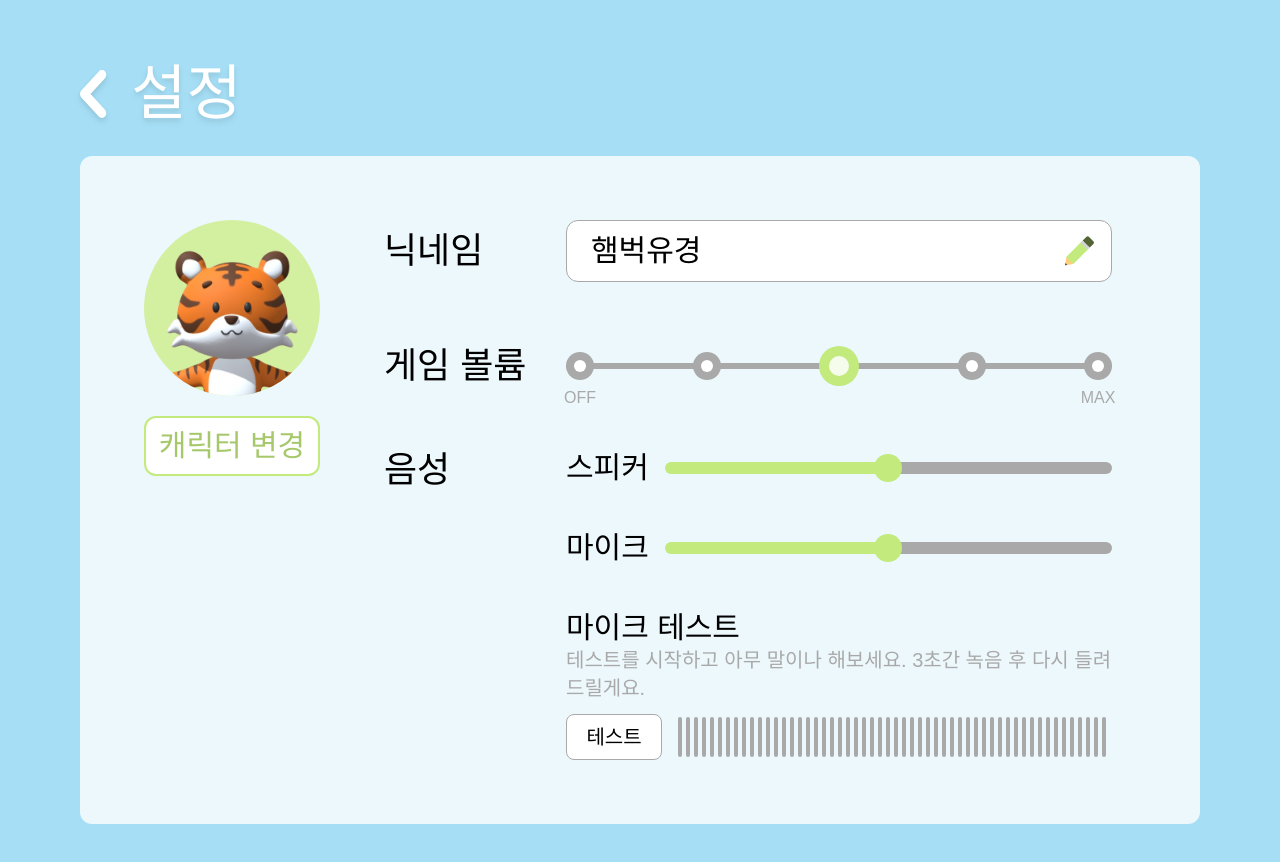
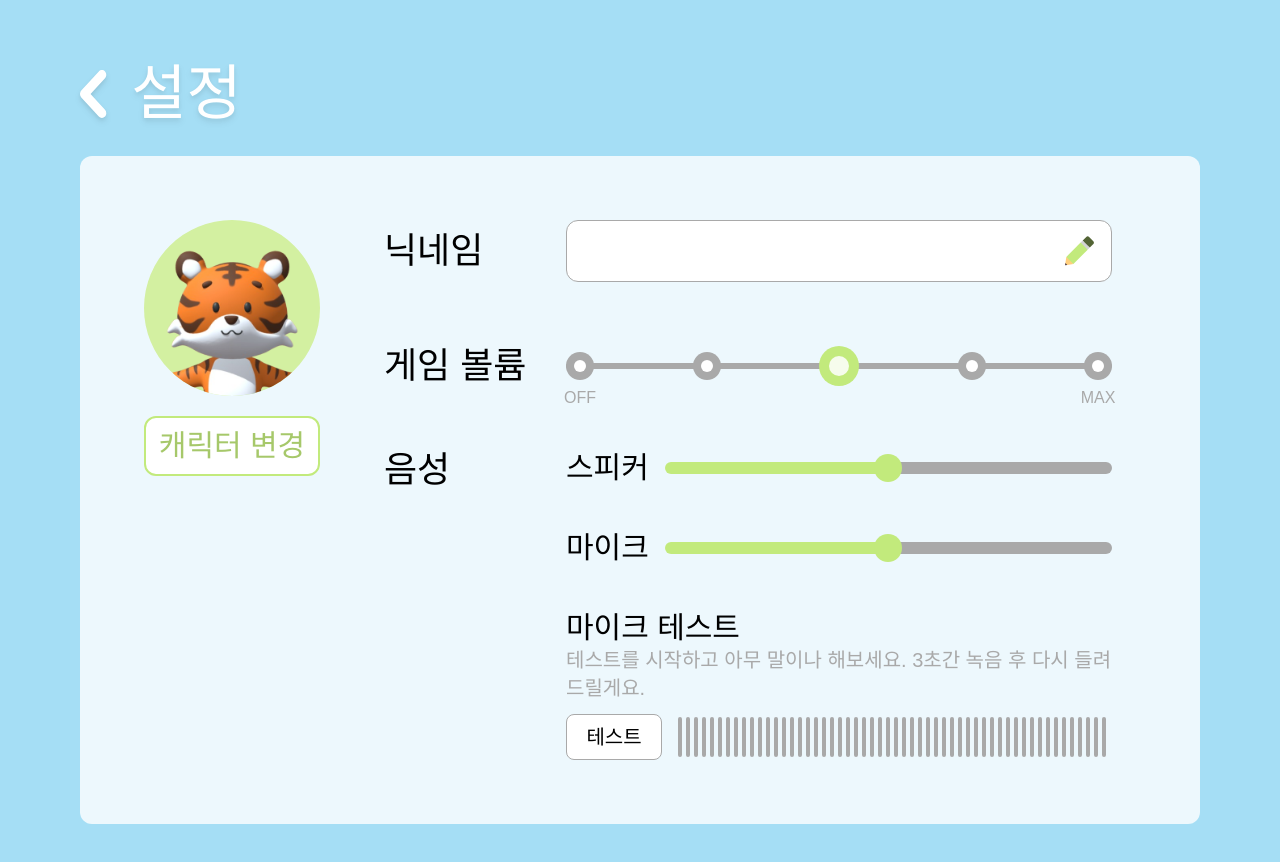
Before and after one commit to mysafedraw/Frontend, a Next.js app: page /settings in a window 1280 px wide. Shown: the top 862 px of the page. Built offline with nearby package versions, Linux system fonts and the light colour scheme; a web font is replaced by a local one.

Commit message:
feat: 닉네임 변경 기능 추가

```diff
--- a/src/app/settings/components/NicknameInput/index.tsx
+++ b/src/app/settings/components/NicknameInput/index.tsx
@@ -1,13 +1,30 @@
 'use client'
 
-import React, { useState } from 'react'
+import React, { useEffect, useState } from 'react'
 import Image from 'next/image'
+import { User, useUser } from '@/app/_contexts/UserContext'
 
 export default function NicknameInput() {
-  const [nickname, setNickname] = useState<string>('햄벅유경')
+  const { user, setUser } = useUser()
+  const [nickname, setNickname] = useState<string>('')
 
   const handleNicknameChange = (e: React.ChangeEvent<HTMLInputElement>) =>
     setNickname(e.target.value)
+
+  const handleClickEditButton = () => {
+    if (nickname.trim().length === 0) {
+      alert('닉네임을 입력해주세요')
+      return
+    }
+    setUser({ ...user, nickname } as User)
+    alert('닉네임이 변경되었습니다.')
+  }
+
+  useEffect(() => {
+    if (user?.nickname) {
+      setNickname(user?.nickname)
+    }
+  }, [user])
 
   return (
     <div className="relative grid grid-cols-[1fr_3fr] items-center">
@@ -18,13 +35,9 @@ export default function NicknameInput() {
         onChange={handleNicknameChange}
         className="w-full px-6 py-3 bg-gray-white border border-gray-dark hover:outline-primary-500 focus:outline-primary-500 rounded-xl text-3xl"
       />
-      <Image
-        src="/icons/pencil.svg"
-        alt="edit"
-        width={32}
-        height={32}
-        className="absolute right-4"
-      />
+      <button className="absolute right-4" onClick={handleClickEditButton}>
+        <Image src="/icons/pencil.svg" alt="edit" width={32} height={32} />
+      </button>
     </div>
   )
 }
```
